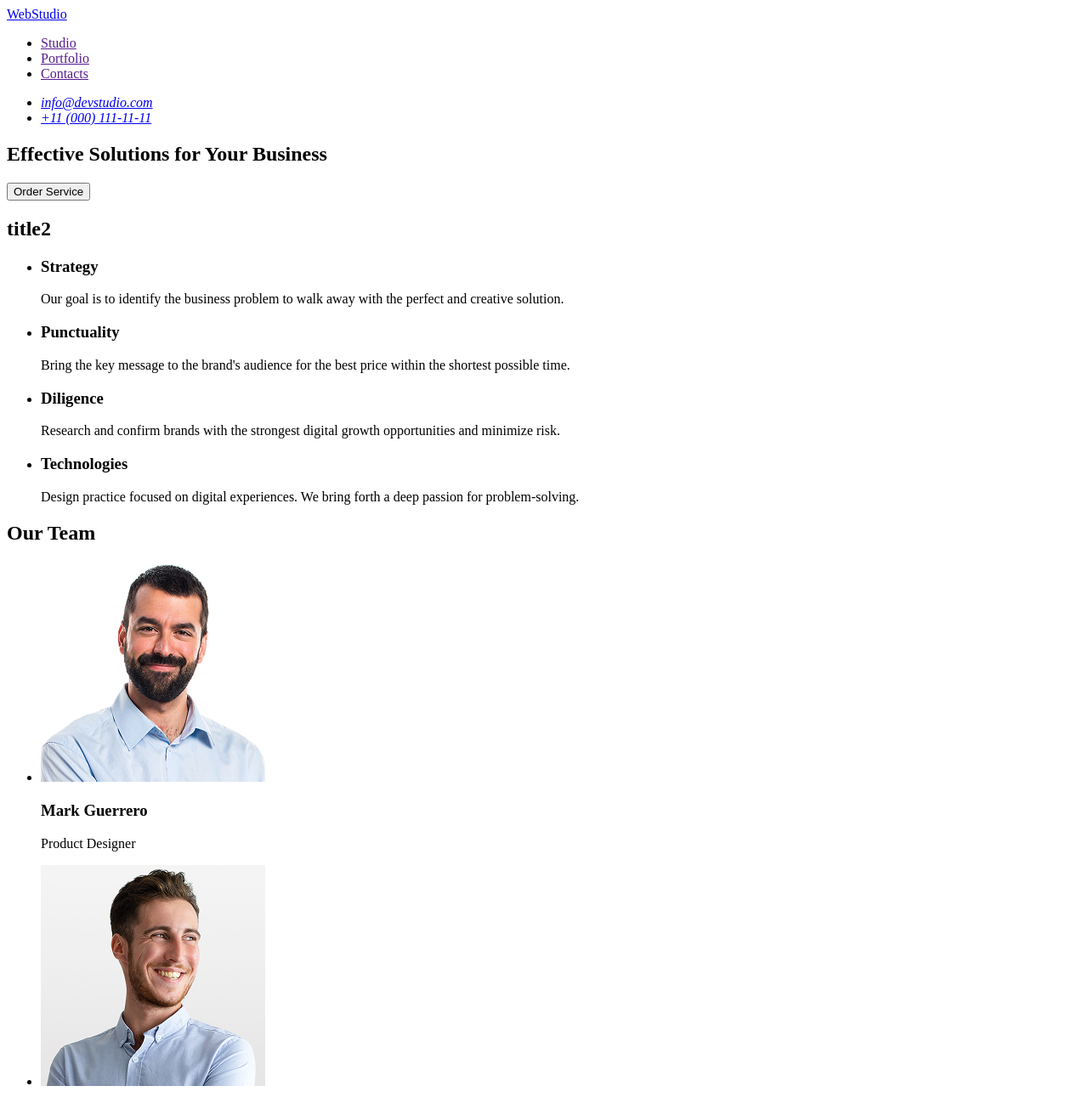
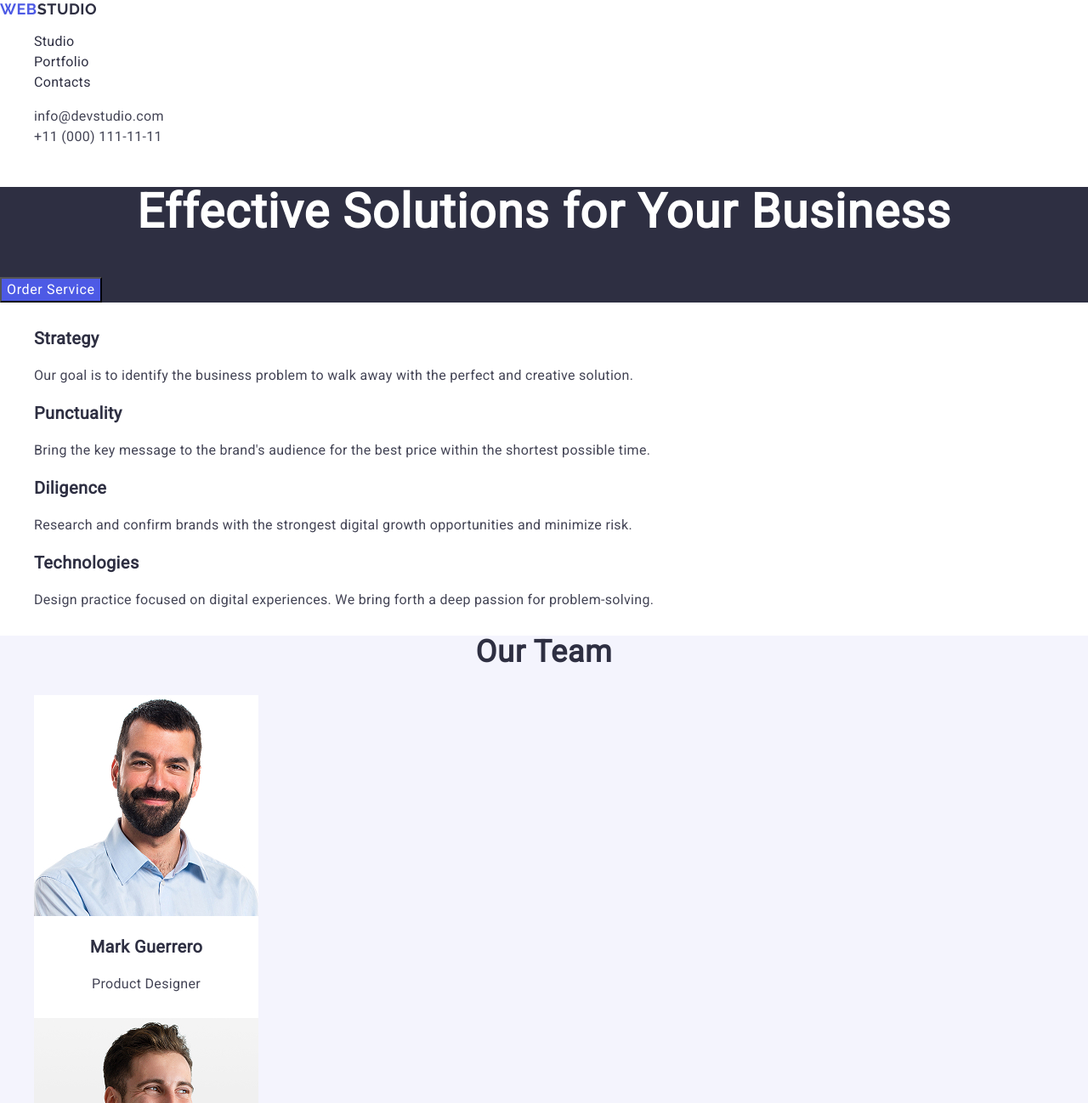
Before and after one commit to yuriysandalenko/goit-markup-hw-02, a plain HTML site: page index.html in a window 1280 px wide. Shown: the top 1298 px of the page at 85% size. Drawn offline with nearby package versions, Linux system fonts and the light colour scheme.

Commit message:
“css”

```diff
--- /dev/null
+++ b/css/styles.css
@@ -0,0 +1,147 @@
+body {
+    font-family: "Roboto", sans-serif;
+    color: #2e2f42;
+    background-color: #fff;
+}
+ul, ol {
+list-style-type: none;
+}
+a {
+    text-decoration: none;
+}
+
+.logo{
+    font-family: "Raleway", sans-serif;
+    font-weight: 700;
+    font-size: 18px;
+    line-height: 1.17;
+    letter-spacing: 0.03em;
+    text-transform: uppercase;
+    color: #4d5ae5;
+}
+.header-logo .logo-part {
+    color: #2e2f42;
+}
+.nav-link {
+    font-weight: 500;
+    font-size: 16px;
+    line-height: 1.5;
+    letter-spacing: 0.02em;
+    color: #2e2f42;
+}
+.nav-link:hover,
+.nav-link:focus {
+    color: #404bbf;
+}
+.contacts {
+    font-style: normal;
+}
+.contacts-link {
+    font-family:
+    font-size: 16px;
+    line-height: 1.5;
+    letter-spacing: 0.02em;
+    color: #434455;
+}
+.contacts-link:hover,
+.contacts-link:focus {
+    color: #404bbf;
+}
+.main-section {
+    background-color: #2e2f42;
+}
+.main-info {
+    font-size: 56px;
+    line-height: 1.07;
+    letter-spacing: 0.02em;
+    text-align: center;
+    color: #fff;
+}
+
+.main-but {
+    cursor: pointer;
+    background-color: #4d5ae5;
+    font-weight: 500;
+    font-size: 16px;
+    line-height: 1.5;
+    letter-spacing: 0.04em;
+    color: #fff;
+}
+.main-but:hover,
+.main-but:focus {
+#404bbf;
+}
+.title-h2 {
+    font-size: 36px;
+     line-height: 1.11;
+    letter-spacing: 0.02em;
+    text-align: center;
+    color: #2e2f42;
+}
+
+.strategy-item-h3 {
+        font-size: 20px;
+        line-height: 1.2;
+        letter-spacing: 0.02em;
+        color: #2e2f42;
+}
+
+.strategy-item-desc {
+        font-size: 16px;
+        line-height: 1.5;
+        letter-spacing: 0.02em;
+        color: #434455;
+}
+
+.section-team {
+    background-color: #f4f4fd;";
+}
+.title-specialist-h3 {
+
+        font-size: 20px;
+        line-height: 1.2;
+        letter-spacing: 0.02em;
+        text-align: center;
+        color: #2e2f42;
+}
+
+.specialist-item {
+        font-size: 16px;
+        line-height: 1.5;
+        letter-spacing: 0.02em;
+        text-align: center;
+        color: #434455;
+}
+
+.name-team {
+
+width: 264px;
+height: 380px;
+background-color: #fff;
+}
+
+.title-h3-portfolio {
+    font-size: 20px;
+        line-height: 1.2;
+        letter-spacing: 0.02em;
+        color: #2e2f42;
+}
+.text-item {
+    font-size: 16px;
+        line-height: 1.5;
+        letter-spacing: 0.02em;
+        color: #434455;
+}
+
+.page-footer {
+    background-color: #2e2f42;
+}
+.footer-logo .logo-part {
+    color: #f4f4fd;
+}
+.footer-text {
+    font-size: 16px;
+        line-height: 1.5;
+        letter-spacing: 0.02em;
+        color: #f4f4fd;
+}
--- a/index.html
+++ b/index.html
@@ -1,88 +1,163 @@
 <!DOCTYPE html>
 <html lang="en">
+
 <head>
     <meta charset="UTF-8">
     <meta name="viewport" content="width=device-width, initial-scale=1.0">
+    <link rel="stylesheet" href="https://cdnjs.cloudflare.com/ajax/libs/modern-normalize/3.0.1/modern-normalize.min.css"
+        integrity="sha512-q6WgHqiHlKyOqslT/lgBgodhd03Wp4BEqKeW6nNtlOY4quzyG3VoQKFrieaCeSnuVseNKRGpGeDU3qPmabCANg=="
+        crossorigin="anonymous" referrerpolicy="no-referrer" />
+
+    <link rel="preconnect" href="https://fonts.googleapis.com">
+    <link rel="preconnect" href="https://fonts.gstatic.com" crossorigin>
+    <link href="https://fonts.googleapis.com/css2?family=Raleway:wght@700&family=Roboto&display=swap" rel="stylesheet">
+
+    <link rel="stylesheet" href="./css/styles.css">
+
     <title>Document</title>
 </head>
+
 <body>
     <!-- <h1>This is an example project</h1> -->
-    <header>
-        <nav>
-            <a href="./index.html">WebStudio </a>
-            <ul>
-                <li><a href="">Studio</a></li>
-                <li><a href="">Portfolio</a></li>
-                <li><a href="">Contacts</a></li>
+    <header class="page-header">
+        <nav class="header-nav">
+            <a class="logo header-logo" href="./index.html">Web<span class="logo-part">Studio</span></a>
+            <ul class="nav-list">
+                <li class="nav-item"><a class="nav-link" href="./index.html">Studio</a></li>
+                <li class="nav-item"><a class="nav-link" href="">Portfolio</a></li>
+                <li class="nav-item"><a class="nav-link" href="">Contacts</a></li>
             </ul>
         </nav>
-            <address>
-                <ul>
-                    <li>
-                        <a href="mailto:info@devstudio.com">info@devstudio.com</a>
+        <address class="contacts">
+            <ul class="contacts-list">
+                <li class="contacts-item">
+                    <a class="contacts-link" href="mailto:info@devstudio.com">info@devstudio.com</a>
                 </li>
                 <li>
-                        <a href="tel:+110001111111">+11 (000) 111-11-11</a>
+                    <a class="contacts-link" href="tel:+110001111111">+11 (000) 111-11-11</a>
                 </li>
             </ul>
         </address>
     </header>
 
-    <main>
-        <section>
-            <h1>Effective Solutions
+    <main class="page-main">
+        <section class="main-section">
+            <h1 class="main-info">Effective Solutions
                 for Your Business</h1>
-            <button type="button">Order Service</button>
+            <button class="main-but" type="button">Order Service</button>
         </section>
-        <section>
-            <h2>title2</h2>
+        <section class="strategy-section">
+            <h2 class="title-h2"></h2>
             <ul>
-                <li>
-                    <h3>Strategy</h3>
-                    <p>Our goal is to identify the business
+                <li class="strategy-list">
+                    <h3 class="strategy-item-h3">Strategy</h3>
+                    <p class="strategy-item-desc">Our goal is to identify the business
                         problem to walk away with the perfect and creative solution.</p>
                 </li>
-                <li>
-                    <h3>Punctuality</h3>
-                    <p>Bring the key message to the brand's audience for the best price within the shortest possible time.</p>
+                <li class="strategy-list">
+                    <h3 class="strategy-item-h3">Punctuality</h3>
+                    <p class="strategy-item-desc">Bring the key message to the brand's audience for the best price within the shortest possible
+                        time.</p>
                 </li>
-                <li>
-                    <h3>Diligence</h3>
-                    <p>Research and confirm brands with the strongest digital growth opportunities and minimize risk.</p>
+                <li class="strategy-list">
+                    <h3 class="strategy-item-h3">Diligence</h3>
+                    <p class="strategy-item-desc">Research and confirm brands with the strongest digital growth opportunities and minimize risk.
+                    </p>
                 </li>
-                <li>
-                    <h3>Technologies</h3>
-                    <p>Design practice focused on digital experiences. We bring forth a deep passion for problem-solving.</p>
+                <li class="strategy-list">
+                    <h3 class="strategy-item-h3">Technologies</h3>
+                    <p class="strategy-item-desc">Design practice focused on digital experiences. We bring forth a deep passion for
+                        problem-solving.</p>
                 </li>
             </ul>
         </section>
-        <section>
-            <h2>Our Team</h2>
+        <section class="section-team">
+            <h2 class="title-h2">Our Team</h2>
             <ul>
                 <li>
-                   <img src="./images/mark_guerrero1.jpg" alt="Product Designer" width="264" height="260">
-                   <h3>Mark Guerrero</h3>
-                   <p>Product Designer</p>
+                    <section class="name-team">
+                    <img  src="./images/mark_guerrero1.jpg" alt="Product Designer" width="264" height="260">
+                    <h3 class="title-specialist-h3">Mark Guerrero</h3>
+                    <p class="specialist-item">Product Designer</p>
+                    </section>
                 </li>
+                    <section class="name-team">
                     <li><img src="./images/tom_ford2.jpg" alt="Frontend Developer" width="264" height="260">
-                    <h3>Tom Ford</h3>
-                    <p>Frontend Developer</p>
+                    <h3 class="title-specialist-h3">Tom Ford</h3>
+                    <p class="specialist-item">Frontend Developer</p>
+                    </section>
                 </li>
-                <li><img src="./images/camila_garcia3.jpg" alt="Marketing" width="264" height="260">
-                    <h3>Camila Garcia</h3>
-                    <p>Marketing</p>
+                <li>
+                    <section class="name-team">
+                    <img src="./images/camila_garcia3.jpg" alt="Marketing" width="264" height="260">
+                    <h3 class="title-specialist-h3">Camila Garcia</h3>
+                    <p class="specialist-item">Marketing</p>
+                    </section>
                 </li>
-                <li><img src="./images/daniel_wilson4.jpg" alt="UI Designer" width="264" height="260">
-                    <h3>Daniel Wilson</h3>
-                    <p>UI Designer</p>
+                <li>
+                    <section class="name-team">
+                    <img src="./images/daniel_wilson4.jpg" alt="UI Designer" width="264" height="260">
+                    <h3 class="title-specialist-h3">Daniel Wilson</h3>
+                    <p class="specialist-item">UI Designer</p>
+                    </section>
                 </li>
             </ul>
         </section>
+        <section class="section-portfolio">
+            <h2 class="title-h2">Our Portfolio</h2>
+            <ul>
+                <li>
+                    <section class="porfolio-list">
+                    <img src="./images/bankingapp1.jpg" alt="bankingapp" width="420" height="360">
+                    <h3 class="title-h3-portfolio">Banking App</h3>
+                    <p class="text-item">App</p>
+                    </section>
+                </li>
+                <li>
+                    <section class="porfolio-list">
+                    <img src="./images/cashlesspayment2.jpg" alt="cashless payment" width="420" height="360">
+                    <h3 class="title-h3-portfolio">Cashless Payment</h3>
+                    <p class="text-item">Marketing</p>
+                    </section>
+                </li>
+                <li>
+                    <section class="porfolio-list">
+                    <img src="./images/meditationapp3.jpg" alt="meditationapp" width="420" height="360">
+                    <h3 class="title-h3-portfolio">Meditation App</h3>
+                    <p class="text-item">App</p>
+                    </section>
+                </li>
+                <li>
+                    <section class="porfolio-list">
+                    <img src="./images/taxiservice4.jpg" alt="taxiservice" width="420" height="360">
+                    <h3 class="title-h3-portfolio">Taxi Service</h3>
+                    <p class="text-item">Marketing</p>
+                    </section>
+                </li>
+                <li>
+                    <section class="porfolio-list">
+                    <img src="./images/screenillustrations5.jpg" alt="screenillustrations" width="420" height="360">
+                    <h3 class="title-h3-portfolio"">Screen Illustrations</h3>
+                    <p class="text-item">Design</p>
+                    </section>
+                </li>
+                <li>
+                    <section class="porfolio-list">
+                    <img src="./images/onlinecourses6.jpg" alt="onlinecourses" width="420" height="360">
+                    <h3 class="title-h3-portfolio">Online Courses</h3>
+                    <p class="text-item">Marketing</p>
+                    </section>
+                </li>
+            </ul>
+
+
+        </section>
     </main>
 
-    <footer>
-        <a href="./index.html">WebStudio </a>
-        <p>Increase the flow of customers and sales for your business with digital marketing & growth solutions.</p>
+    <footer class="page-footer">
+        <a class="logo footer-logo" href="./index.html">Web<span class="logo-part">Studio</span></a>
+        <p class="footer-text">Increase the flow of customers and sales for your business with digital marketing & growth solutions.</p>
     </footer>
 </body>
+
 </html>
```
Also changed, not shown: images/bankingapp1.jpg (added), images/cashlesspayment2.jpg (added), images/meditationapp3.jpg (added), images/onlinecourses6.jpg (added), images/screenillustrations5.jpg (added), images/taxiservice4.jpg (added). Lines whose indentation alone changed are shown as unchanged.
